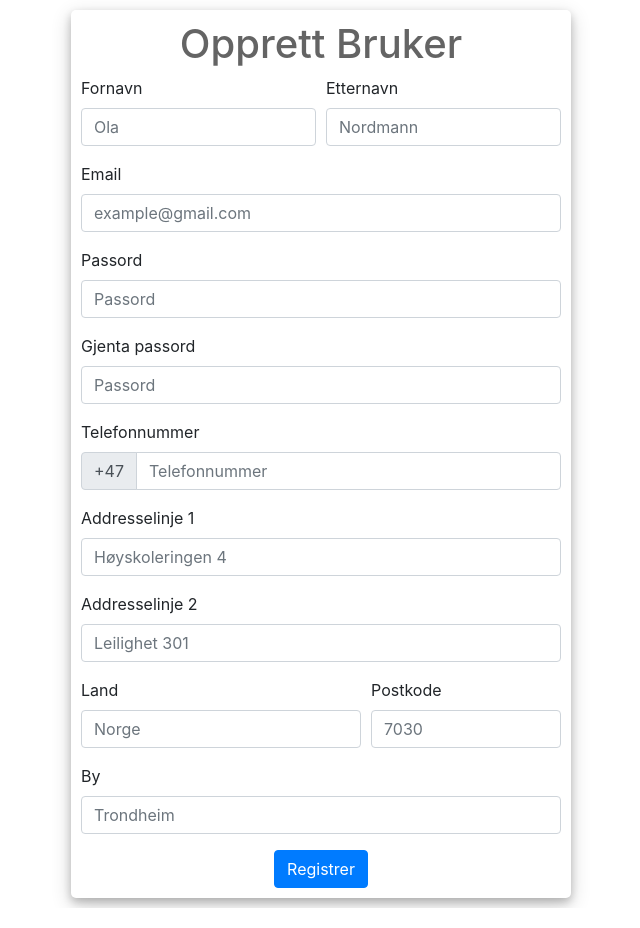
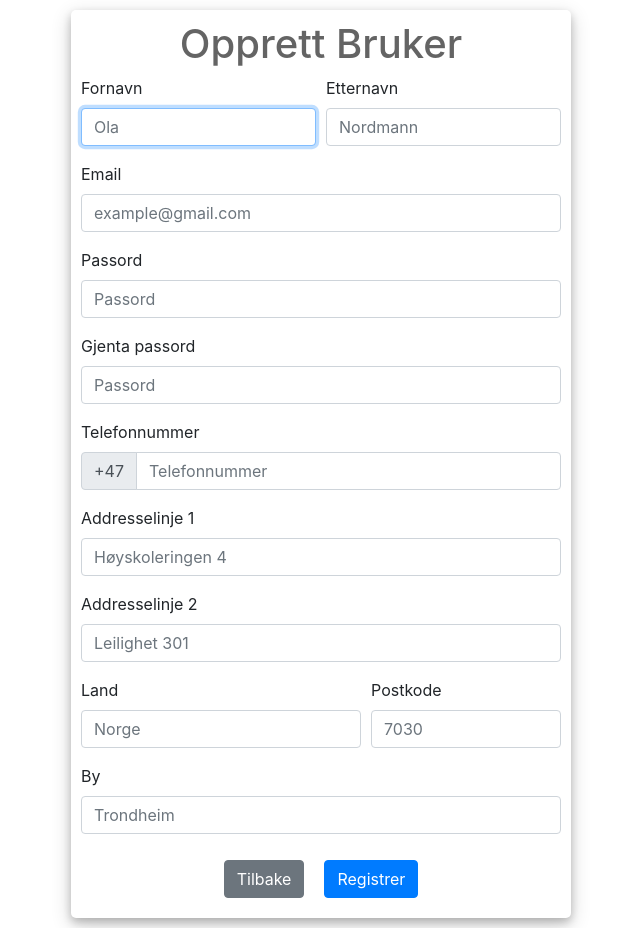
Before and after one commit to kavusiks/SellPoint, a React (Create React App) app in the folder sellpoint_frontend/: page /register in a window 1280 px wide. Shown: the whole page, without its empty margins (319-959 px from the left). Built offline with nearby package versions, Linux system fonts and the light colour scheme.

Commit message:
Some form improvments (#2)

```diff
--- a/sellpoint_frontend/src/components/forms/FormParts.tsx
+++ b/sellpoint_frontend/src/components/forms/FormParts.tsx
@@ -62,6 +62,8 @@ export const AddressFormPart: FunctionComponent<AddressFormPartProps> = ({
         <Form.Label>Addresselinje 1</Form.Label>
         <Form.Control
           type="text"
+          pattern="^[a-zA-Z\p{L}0-9]+$"
+          minLength={4}
           placeholder="Høyskoleringen 4"
           onChange={(e) => setLine1(e.target.value)}
           required
@@ -72,6 +74,8 @@ export const AddressFormPart: FunctionComponent<AddressFormPartProps> = ({
         <Form.Label>Addresselinje 2</Form.Label>
         <Form.Control
           type="text"
+          pattern="^[a-zA-Z\p{L}0-9]+$"
+          minLength={4}
           placeholder="Leilighet 301"
           onChange={(e) => setLine2(e.target.value)}
         />
@@ -82,6 +86,8 @@ export const AddressFormPart: FunctionComponent<AddressFormPartProps> = ({
           <Form.Label>Land</Form.Label>
           <Form.Control
             type="text"
+            pattern="^[a-zA-Z\p{L}]+$"
+            minLength={4}
             placeholder="Norge"
             onChange={(e) => setCountry(e.target.value)}
             required
@@ -92,6 +98,9 @@ export const AddressFormPart: FunctionComponent<AddressFormPartProps> = ({
           <Form.Label>Postkode</Form.Label>
           <Form.Control
             type="text"
+            pattern="[0-9]*"
+            maxLength={4}
+            minLength={4}
             placeholder="7030"
             onChange={(e) => setPostalcode(e.target.value)}
             required
@@ -104,6 +113,8 @@ export const AddressFormPart: FunctionComponent<AddressFormPartProps> = ({
           <Form.Label>By</Form.Label>
           <Form.Control
             type="text"
+            pattern="^[a-zA-Z\p{L}]+$"
+            minLength={4}
             placeholder="Trondheim"
             onChange={(e) => setCity(e.target.value)}
             required
--- a/sellpoint_frontend/src/components/forms/LoginForm.tsx
+++ b/sellpoint_frontend/src/components/forms/LoginForm.tsx
@@ -60,6 +60,7 @@ export const LoginForm: FunctionComponent<FormProps> = ({ setError }: FormProps)
           <p>Emailaddresse</p>
         </Form.Label>
         <Form.Control
+          autoFocus
           type="email"
           placeholder="Emailaddresse"
           onChange={(e) => setEmail(e.target.value)}
--- a/sellpoint_frontend/src/components/forms/RegisterForm.tsx
+++ b/sellpoint_frontend/src/components/forms/RegisterForm.tsx
@@ -7,6 +7,11 @@ import User, { Address } from "../../models/user";
 import { CenteredRow } from "../styled";
 import { AddressFormPart, FormProps } from "./FormParts";
 import { readDjangoError } from "../../core/client";
+import styled from "styled-components";
+
+const StyledButton = styled(Button)`
+  margin: 10px;
+`;
 
 /**
  * The props for the {@link RegisterForm}
@@ -84,7 +89,10 @@ export const RegisterForm: FunctionComponent<RegisterFormProps> = ({
         <Form.Group as={Col} controlId="form-signup-first-name">
           <Form.Label>Fornavn</Form.Label>
           <Form.Control
+            autoFocus
             type="text"
+            pattern="^[a-zA-Z\p{L}]+$"
+            minLength={2}
             placeholder="Ola"
             onChange={(e) => setFirstName(e.target.value)}
             required
@@ -95,6 +103,8 @@ export const RegisterForm: FunctionComponent<RegisterFormProps> = ({
           <Form.Label>Etternavn</Form.Label>
           <Form.Control
             type="text"
+            pattern="^[a-zA-Z\p{L}]+$"
+            minLength={2}
             placeholder="Nordmann"
             onChange={(e) => setLastName(e.target.value)}
             required
@@ -106,6 +116,7 @@ export const RegisterForm: FunctionComponent<RegisterFormProps> = ({
         <Form.Label>Email</Form.Label>
         <Form.Control
           type="email"
+          minLength={7}
           placeholder="example@gmail.com"
           onChange={(e) => setEmail(e.target.value)}
           required
@@ -117,6 +128,7 @@ export const RegisterForm: FunctionComponent<RegisterFormProps> = ({
         <Form.Control
           type="password"
           placeholder="Passord"
+          minLength={8}
           onChange={(e) => setPassword(e.target.value)}
           isInvalid={validated && password !== confirmPassword}
           required
@@ -128,6 +140,7 @@ export const RegisterForm: FunctionComponent<RegisterFormProps> = ({
         <Form.Control
           type="password"
           placeholder="Passord"
+          minLength={8}
           onChange={(e) => setConfirmPassword(e.target.value)}
           isInvalid={validated && password !== confirmPassword}
           required
@@ -137,12 +150,16 @@ export const RegisterForm: FunctionComponent<RegisterFormProps> = ({
       <Form.Group controlId="form-signup-phonenumber">
         <Form.Label>Telefonnummer</Form.Label>
         <InputGroup>
-        <InputGroup.Prepend><InputGroup.Text id="basic-addon1">+47</InputGroup.Text></InputGroup.Prepend>
+          <InputGroup.Prepend>
+            <InputGroup.Text id="basic-addon1">+47</InputGroup.Text>
+          </InputGroup.Prepend>
           <Form.Control
             type="text"
+            pattern="[0-9]*"
+            minLength={8}
+            maxLength={17}
             placeholder="Telefonnummer"
             onChange={(e) => setPhoneNumber("+47" + e.target.value)}
-          isInvalid={validated && (phoneNumber.length < 8)}
             required
           />
         </InputGroup>
@@ -151,9 +168,12 @@ export const RegisterForm: FunctionComponent<RegisterFormProps> = ({
       <AddressFormPart onChange={setAddress} />
 
       <CenteredRow noGutters>
-        <Button variant="primary" type="submit">
+        <StyledButton variant="secondary" href="/login">
+          Tilbake
+        </StyledButton>
+        <StyledButton variant="primary" type="submit">
           Registrer
-        </Button>
+        </StyledButton>
       </CenteredRow>
     </Form>
   );
```
Lines whose indentation alone changed are shown as unchanged.
